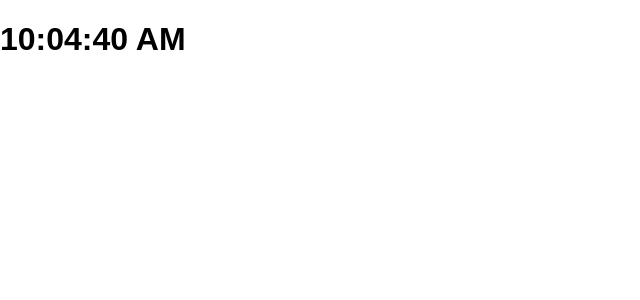
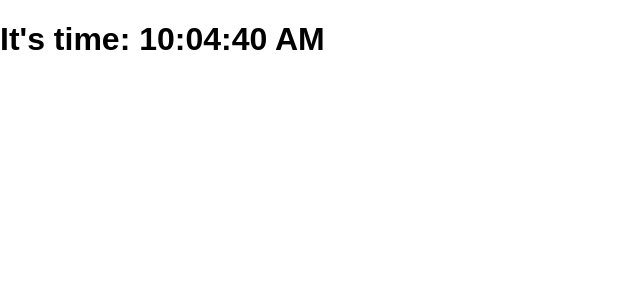
Before and after one commit to nineSean/react-todo, a React (Create React App) app: page / in a window 1280 px wide. Shown: the top 300 px of the page, without its empty margins (0-640 px from the left). Built offline with nearby package versions, Linux system fonts and the light colour scheme.

Commit message:
setState相关hook

```diff
--- a/src/Welcome.js
+++ b/src/Welcome.js
@@ -8,20 +8,19 @@ class Welcome extends React.Component{
     setInterval(e => {
       this.setState({date: new Date()})
     }, 1000)
-    console.log('constructor')
   }
-  componentWillMount(){
-    console.log('componentWillMount')
-  }
+  /*
+    一般而言this.setState放在以下钩子里
+    componentWillMount
+    componentDidMount
+    shouldComponentReceivePros
+
+    而this.setState触发以下钩子
+  */
   render(){
-    console.log('render')
-    return <h1>{this.state.date.toLocaleTimeString()}</h1>
-  }
-  componentDidMount(){
-    console.log('componentDidMount')
-  }
-  componentWillReceiveProps(){
-    console.log('componentWillRecieveProps')
+    return (
+      <h1>It's time: {this.state.date.toLocaleTimeString()}</h1>
+    )
   }
   shouldComponentUpdate(){
     console.log('shouldComponentUpdate')
@@ -32,10 +31,7 @@ class Welcome extends React.Component{
   }
   componentDidUpdate(){
     console.log('componentDidUpdate')
-    console.log('------')
-  }
-  componentWillUnmount(){
-    console.log('componentWillUnmount')
+    console.log('-------------')
   }
 }
 export default Welcome
```
